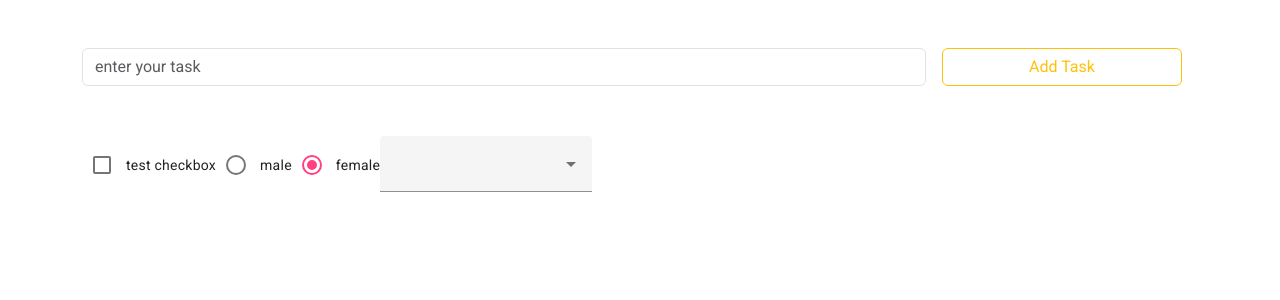
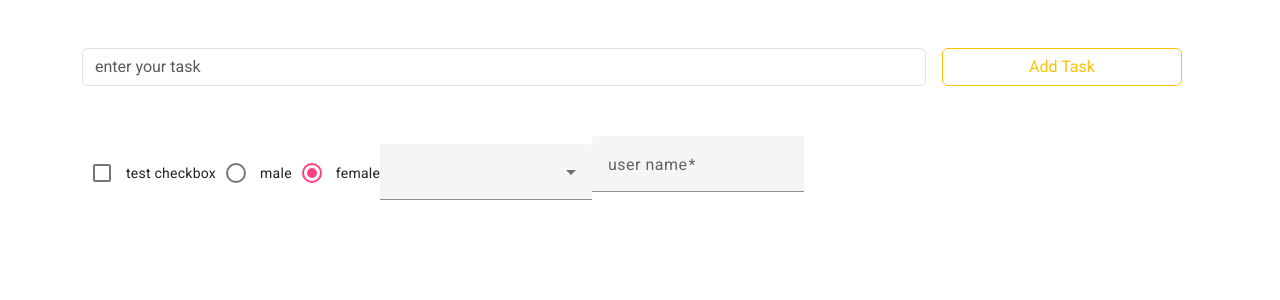
Before and after one commit to angular-codenight/season6, an Angular app: page / in a window 1280 px wide. Shown: the top 300 px of the page. Built offline with nearby package versions, Linux system fonts and the light colour scheme.

Commit message:
mat-input

```diff
--- a/src/app/app.component.html
+++ b/src/app/app.component.html
@@ -30,6 +30,12 @@
               <mat-option value="3">option3</mat-option>
             </mat-select>
   </mat-form-field>
+  <mat-form-field>
+    <mat-label>user name</mat-label>
+    <input matInput placeholder="user name" [(ngModel)]="inputValue" required #usernameInput="ngModel">
+    <mat-hint>enter your username</mat-hint>
+    <mat-error *ngIf="usernameInput.invalid">username is required</mat-error>
+  </mat-form-field>
 
   <h1 class="text-dark" *ngIf="isContentShown">content</h1>
 </div>
--- a/src/app/app.component.ts
+++ b/src/app/app.component.ts
@@ -14,6 +14,7 @@ export class AppComponent {
   isContentShown=false;
   // selectorValue=['1'];
   selectorValue='1';
+  inputValue!: string;
 
   onCheckBoxChange(event: MatCheckboxChange) {
     this.isContentShown=event.checked;
@@ -30,6 +31,7 @@ export class AppComponent {
 // console.log(this.selectorValue)
 //   }
 
+
   selectChange($event:MatSelectChange) {
     console.log($event.value)
     console.log($event.source)
--- a/src/app/app.module.ts
+++ b/src/app/app.module.ts
@@ -10,6 +10,7 @@ import {MatCheckboxModule} from "@angular/material/checkbox";
 import {MatRadioModule} from "@angular/material/radio";
 import {MatFormFieldModule} from "@angular/material/form-field";
 import {MatSelectModule} from "@angular/material/select";
+import {MatInputModule} from "@angular/material/input";
 
 @NgModule({
   declarations: [
@@ -24,7 +25,8 @@ import {MatSelectModule} from "@angular/material/select";
     MatCheckboxModule,
     MatRadioModule,
     MatFormFieldModule,
-    MatSelectModule
+    MatSelectModule,
+    MatInputModule
   ],
   providers: [],
   bootstrap: [AppComponent]
```
